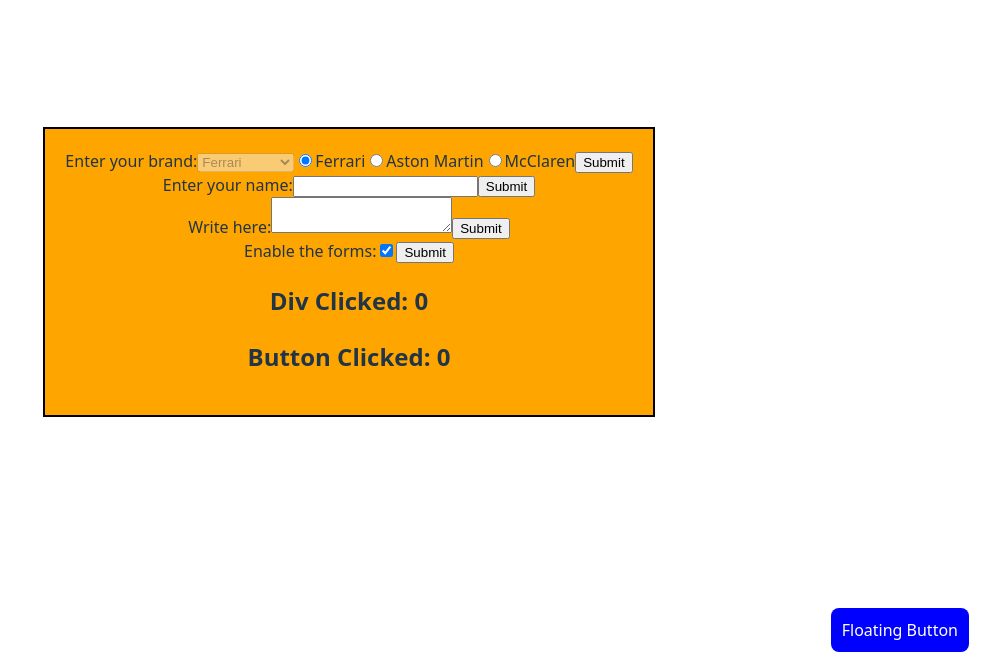
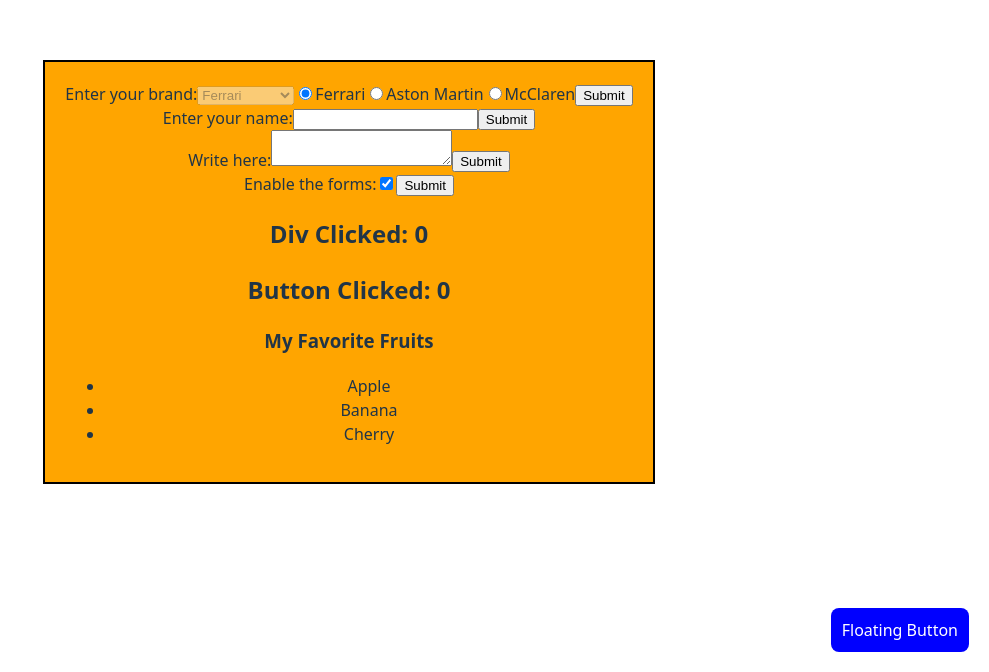
Before and after one commit to Irving7954/React-Vite-Application, a React (Vite) app: page / in a window 1280 px wide. Shown: the part 128-800 px from the top of the page, without its empty margins (291-1280 px from the left). Built offline with nearby package versions, Linux system fonts and the light colour scheme.

Commit message:
Added some minor changes involved the React Suspense section, which are interesting since they involve some some new concepts in React, such as their way of handling lazy loading and generally having a way to display something else during loading or other fallback situations in Suspense components.

```diff
--- a/src/App.jsx
+++ b/src/App.jsx
@@ -1,6 +1,7 @@
-import { useState } from 'react'
+import { useState, Suspense, lazy } from 'react';
 import { createPortal } from 'react-dom';
-import './App.css'
+import './App.css';
+import MyFruits from "./MyFruits";
 
 function Modal({ onClick, children }) {
   return createPortal(
@@ -56,6 +57,8 @@ function App(props) {
 		e.preventDefault();
 		alert(inputs.isEnabled);
 	}
+
+	const Fruits = lazy(() => import("./MyFruits"));
 
 	return (
 		<div onClick={() => {setCount1(c => c + 1)}} style={{background: 'orange', padding: '20px', border: '2px solid black', margin: '20px'}}>
@@ -123,6 +126,10 @@ function App(props) {
 				}}>
 				Floating Button
 			</Modal>
+
+			<Suspense fallback={<div>Loading...</div>}>
+				<Fruits />
+			</Suspense>
 		</div>
 	);
 }
--- /dev/null
+++ b/src/MyFruits.jsx
@@ -0,0 +1,37 @@
+
+function fetchFruitData() {
+	return ['Apple', 'Banana', 'Cherry'];
+	//return new Promise((resolve) => {
+	//	setTimeout(() => {
+	//		resolve(['Apple', 'Banana', 'Cherry']);
+	//	}, 200);
+	//});
+}
+
+let fruitResource = {
+	data: null,
+	read() {
+		if (this.data !== null)  {
+			return this.data;
+		}
+		return fetchFruitData();
+
+		//throw fetchFruitData().then(result => this.data = result);
+	}
+};
+
+function MyFruits() {
+	const fruits = fruitResource.read();
+	return (
+		<>
+			<h3>My Favorite Fruits</h3>
+			<ul>
+				{fruits.map((fruit, index) => (
+					<li key={index}>{fruit}</li>
+				))}
+			</ul>
+		</>
+	);
+}
+
+export default MyFruits;
```
